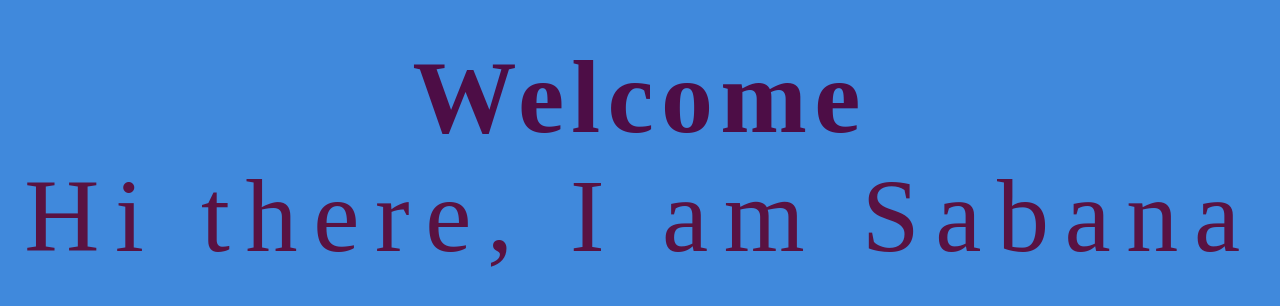
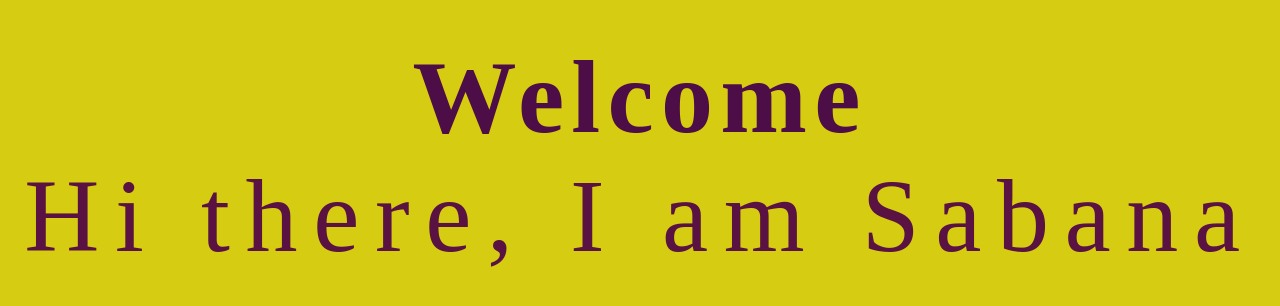
Before and after one commit to SabanaSultana/SCSS, a plain HTML site: page index.html in a window 1280 px wide. Shown: the part 244-550 px from the top of the page. Drawn offline with Linux system fonts and the light colour scheme.

Commit message:
added partial

```diff
--- /dev/null
+++ b/SASS/_var.scss
@@ -0,0 +1 @@
+$bg-color: rgb(214, 204, 17);
--- a/SASS/main.scss
+++ b/SASS/main.scss
@@ -1,3 +1,5 @@
+@import "var";
+
 * {
   margin: 0;
   padding: 0;
@@ -9,7 +11,7 @@ html {
 }
 
 //variable
-$bg-color: rgb(64, 137, 220);
+// $bg-color: rgb(64, 137, 220);
 
 //mixin
 @mixin flexprob {
```
Also changed, not shown: SASS/main.css, 1 other file.
